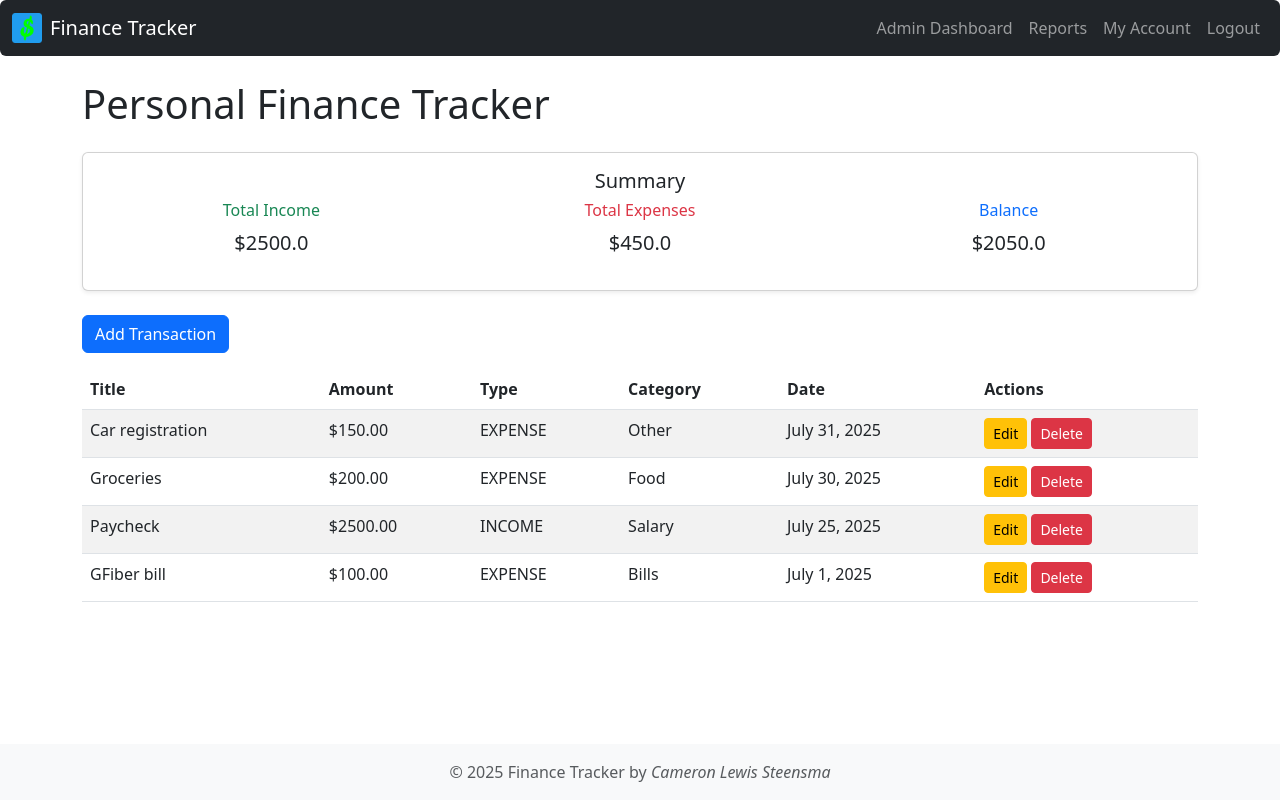
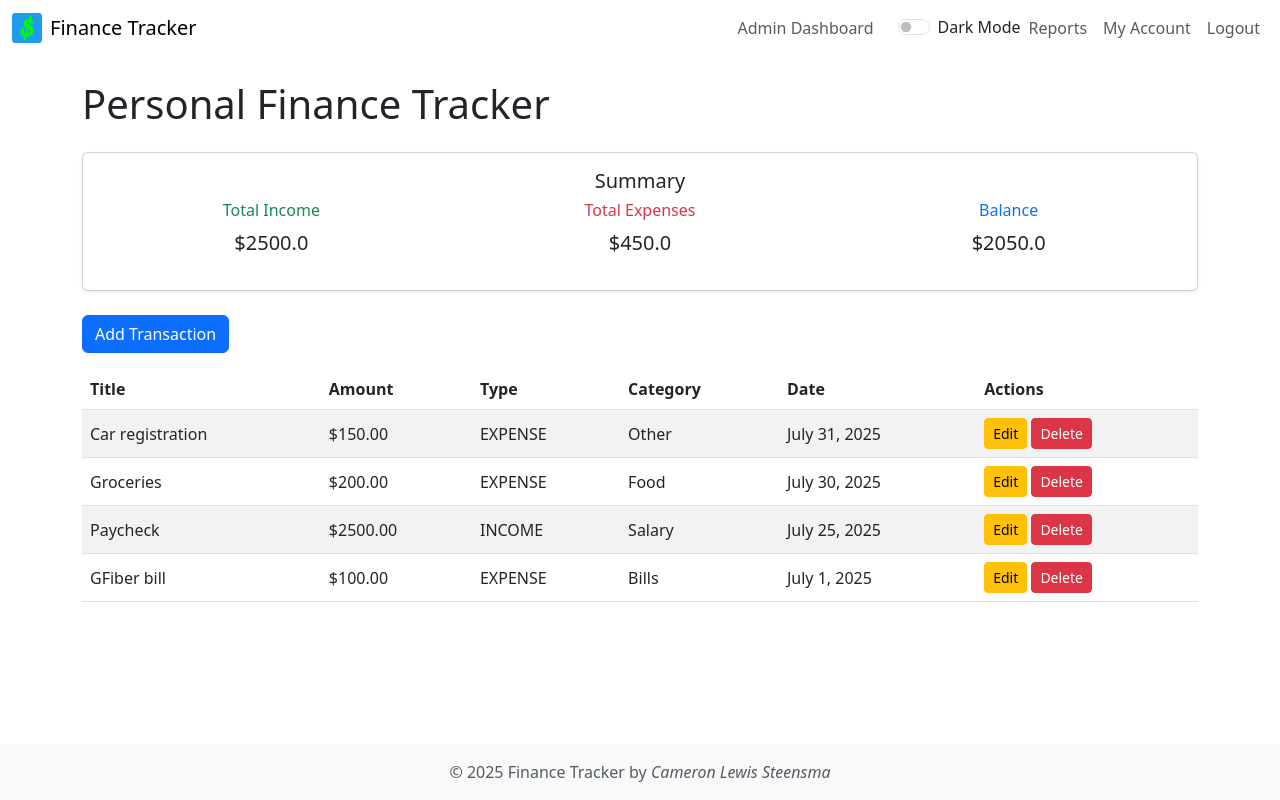
Before and after one commit to CameronSteensma/Personal_Finance_Tracker, a Django app: page / in a window 1280 px wide. Run offline with Django 5.2, Linux system fonts and the light colour scheme; a user stored in the database is signed in; data comes from the database, SQL or seed files in the repository; both versions use the stored data as it was after the commit.

Commit message:
eat: add dark mode toggle for navbar and body text
- Implemented a toggle switch in the navbar to switch between light and dark mode
- Toggling changes body background/text colors
- Toggling changes navbar background and text colors for links, brand, and dark mode label

```diff
--- a/transactions/templates/transactions/transaction_list.html
+++ b/transactions/templates/transactions/transaction_list.html
@@ -4,16 +4,74 @@
 <head>
     <title>Finance Tracker</title>
     <link href="https://cdn.jsdelivr.net/npm/bootstrap@5.3.0/dist/css/bootstrap.min.css" rel="stylesheet">
+    <link rel="stylesheet" href="https://cdn.jsdelivr.net/npm/bootstrap-icons@1.10.3/font/bootstrap-icons.css">
     <link rel="icon" href="{% static 'favicon.ico' %}" type="image/x-icon">
     <style>
         body {
             padding-top: 56px; /* Adjust for fixed navbar */
         }
+
+        body.lightMode {
+            background-color: #f8f9fa;
+            color: #212529;
+        }
+
+        body.darkMode {
+            background-color: #212529;
+            color: #f8f9fa;
+        }
+
+        #navbar.darkMode {
+            background-color: #343a40 !important;
+        }
+
+        #navbar.darkMode .nav-link,
+        #navbar.darkMode .navbar-brand,
+        #navbar.darkMode .form-check-label {
+            color: #f8f9fa !important;
+        }
+
+        /* Card/Table dark mode */
+        .card.darkMode, .table.darkMode {
+            background-color: #343a40;
+            color: #f8f9fa;
+        }
+
+        .card {
+            margin-bottom: 20px;
+        }
+
+        .table th, .table td {
+            vertical-align: middle;
+        }
+
+        .footer {
+            background-color: #f8f9fa;
+            padding: 10px 0;
+        }
+
+
     </style>
+    <script>
+        document.addEventListener("DOMContentLoaded", function() {
+            const darkModeToggle = document.getElementById("darkModeToggle");
+            const navbar = document.getElementById("navbar");
+            const table = document.getElementById("transactionTable");
+            darkModeToggle.addEventListener("click", function() {
+                document.body.classList.toggle("darkMode");
+                document.body.classList.toggle("lightMode");
+                navbar.classList.toggle("darkMode");
+                navbar.classList.toggle("lightMode");
+
+                table.classList.toggle("darkMode");
+                table.classList.toggle("lightMode");
+            });
+        });
+    </script>
 </head>
 <body class="container mt-4">
     <!-- NAVBAR -->
-    <nav class="navbar navbar-expand-lg navbar-dark bg-dark mb-4 rounded fixed-top">
+    <nav class="navbar navbar-expand-lg mb-4 rounded fixed-top" id="navbar">
         <div class="container-fluid">
             <a class="navbar-brand d-flex align-items-center" href="{% url 'transaction_list' %}">
                 <img src="{% static 'favicon.ico' %}" alt="Logo" width="30" height="30" class="me-2">
@@ -30,6 +88,13 @@
                         <a class ="nav-link" href="{% url 'admin_view' %}">Admin Dashboard</a>
                     </li>
                     {% endif %}
+                    <li class="nav-item d-flex align-items-center ms-3">
+                        <div class="form-check form-switch">
+                            <input class="form-check-input" type="checkbox" id="darkModeToggle">
+                            <label class="form-check-label" for="darkModeToggle"
+                            >Dark Mode</label>
+                        </div>
+                    </li>
                     <li class="nav-item">
                         <a class="nav-link" href="{% url 'reports' %}">Reports</a>
                     </li>
@@ -74,7 +139,7 @@
 
     <a href ="{% url 'add_transaction' %}" class="btn btn-primary mb-3">Add Transaction</a>
 
-    <table class="table table-striped table-hover">
+    <table class="table table-striped table-hover" id="transactionTable">
         <thead>
             <tr>
                 <th>Title</th>
```
Also changed, not shown: db.sqlite3.
